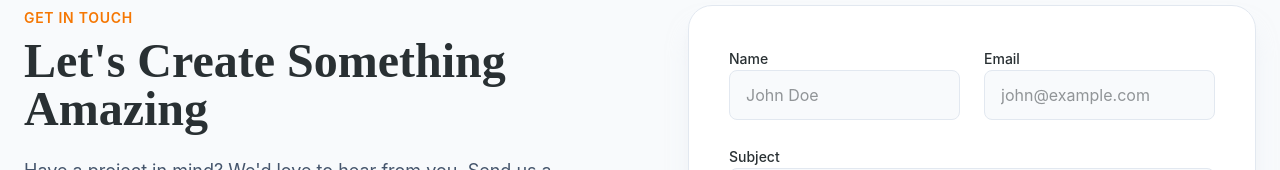
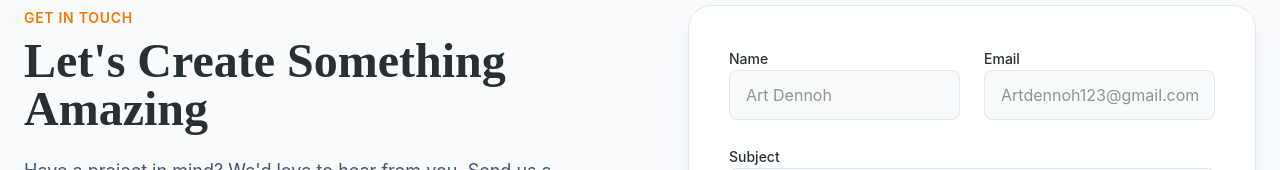
Before and after one commit to zannyke/VISUALIN.AFRICA, a React (Vite) app: page /contact in a window 1280 px wide. Shown: the part 156-326 px from the top of the page. Built offline with nearby package versions, Linux system fonts and the light colour scheme.

Commit message:
Update contact form placeholders to Art Dennoh examples

```diff
--- a/src/pages/Contact.tsx
+++ b/src/pages/Contact.tsx
@@ -110,11 +110,11 @@ const ContactForm = () => {
                 <div className="grid grid-cols-1 md:grid-cols-2 gap-6">
                     <div className="space-y-2">
                         <label htmlFor="name" className="text-sm font-medium text-charcoal dark:text-white">Name</label>
-                        <input required type="text" id="name" className="w-full bg-slate-50 dark:bg-white/5 border border-slate-200 dark:border-white/10 rounded-lg px-4 py-3 text-charcoal dark:text-white focus:outline-none focus:border-cobalt transition-colors" placeholder="John Doe" />
+                        <input required type="text" id="name" className="w-full bg-slate-50 dark:bg-white/5 border border-slate-200 dark:border-white/10 rounded-lg px-4 py-3 text-charcoal dark:text-white focus:outline-none focus:border-cobalt transition-colors" placeholder="Art Dennoh" />
                     </div>
                     <div className="space-y-2">
                         <label htmlFor="email" className="text-sm font-medium text-charcoal dark:text-white">Email</label>
-                        <input required type="email" id="email" className="w-full bg-slate-50 dark:bg-white/5 border border-slate-200 dark:border-white/10 rounded-lg px-4 py-3 text-charcoal dark:text-white focus:outline-none focus:border-cobalt transition-colors" placeholder="john@example.com" />
+                        <input required type="email" id="email" className="w-full bg-slate-50 dark:bg-white/5 border border-slate-200 dark:border-white/10 rounded-lg px-4 py-3 text-charcoal dark:text-white focus:outline-none focus:border-cobalt transition-colors" placeholder="Artdennoh123@gmail.com" />
                     </div>
                 </div>
 
```
